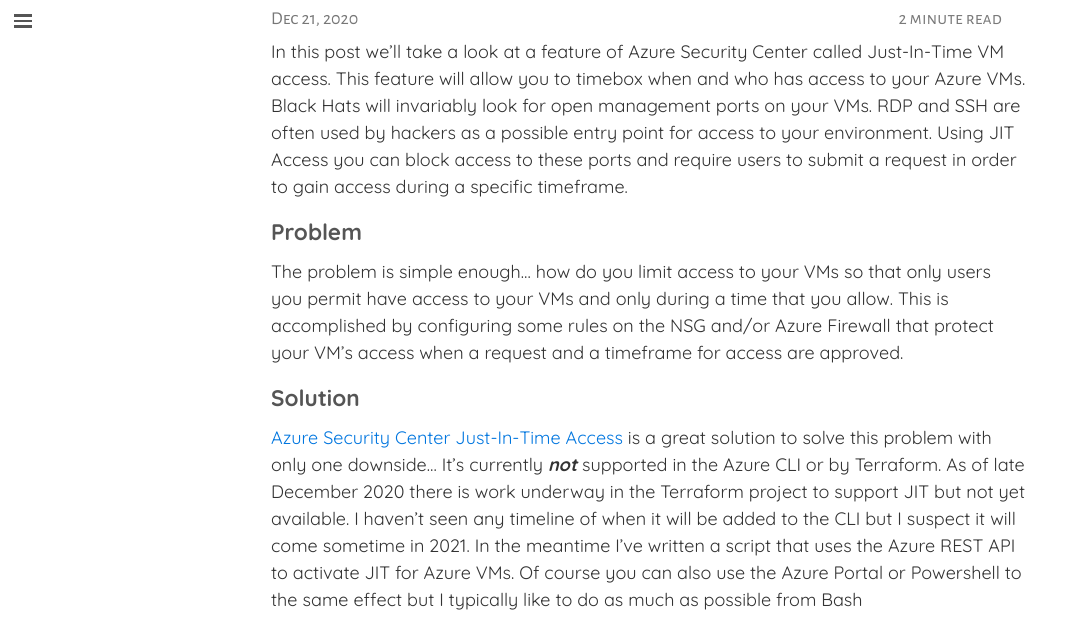
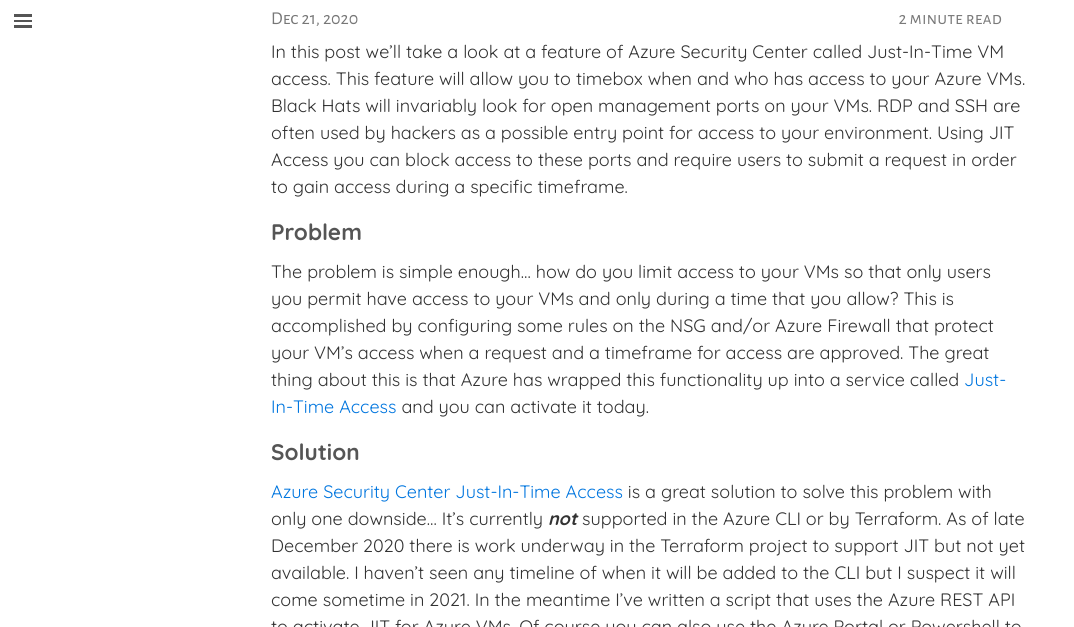
Before and after one commit to brentmcconnell/brentmcconnell.github.io, a Jekyll site: the page built from _posts/2020-12-21-jit-access.md, in a window 1280 px wide and 900 px high, scrolled down 315 px, cut to the strip 0-627 px from the top of the window. Shown: the whole strip, without its empty margins (0-1074 px from the left). Built offline with Jekyll 4.4.1, drawn with Linux system fonts in a browser that asks for light colours; nearby versions of some CDN libraries; comment, search, counter and statistics services are not loaded.

Commit message:
simple text fix

```diff
--- a/_posts/2020-12-21-jit-access.md
+++ b/_posts/2020-12-21-jit-access.md
@@ -22,9 +22,12 @@
 
 ## Problem
 The problem is simple enough... how do you limit access to your VMs so that only
-users you permit have access to your VMs and only during a time that you allow.
+users you permit have access to your VMs and only during a time that you allow?
 This is accomplished by configuring some rules on the NSG and/or Azure Firewall that
 protect your VM's access when a request and a timeframe for access are approved.
+The great thing about this is that Azure has wrapped this functionality up into
+a service called [Just-In-Time
+Access](https://docs.microsoft.com/en-us/azure/security-center/just-in-time-explained) and you can activate it today.
 
 
 ## Solution
```
